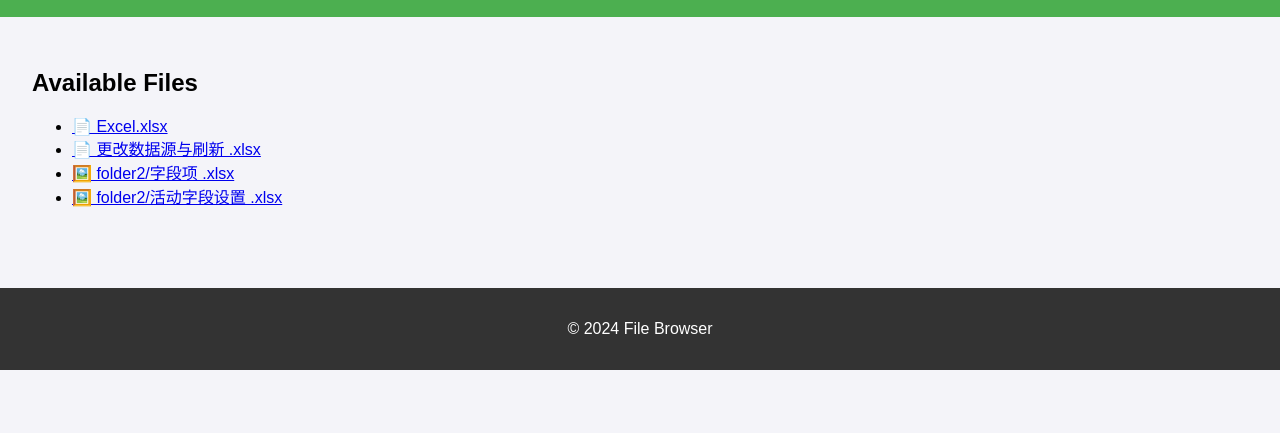
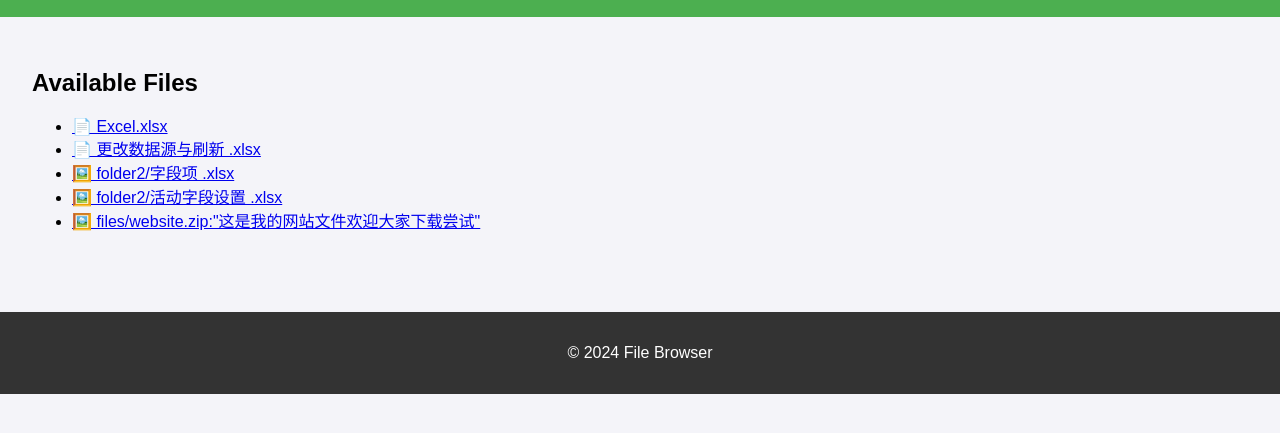
Before and after one commit to QWQanswer/my-website, a plain HTML site: page index.html in a window 1280 px wide. Shown: the part 95-528 px from the top of the page. Drawn offline with Linux system fonts and the light colour scheme.

Commit message:
Update index.html

```diff
--- a/index.html
+++ b/index.html
@@ -26,6 +26,9 @@
                 <li>
                     <a href="files/folder2/活动字段设置 .xlsx" download>🖼️ folder2/活动字段设置 .xlsx</a>
                 </li>
+                <li>
+                    <a href="website.zip" download>🖼️ files/website.zip:"这是我的网站文件欢迎大家下载尝试"</a>
+                </li>
             </ul>
         </section>
     </main>
```
